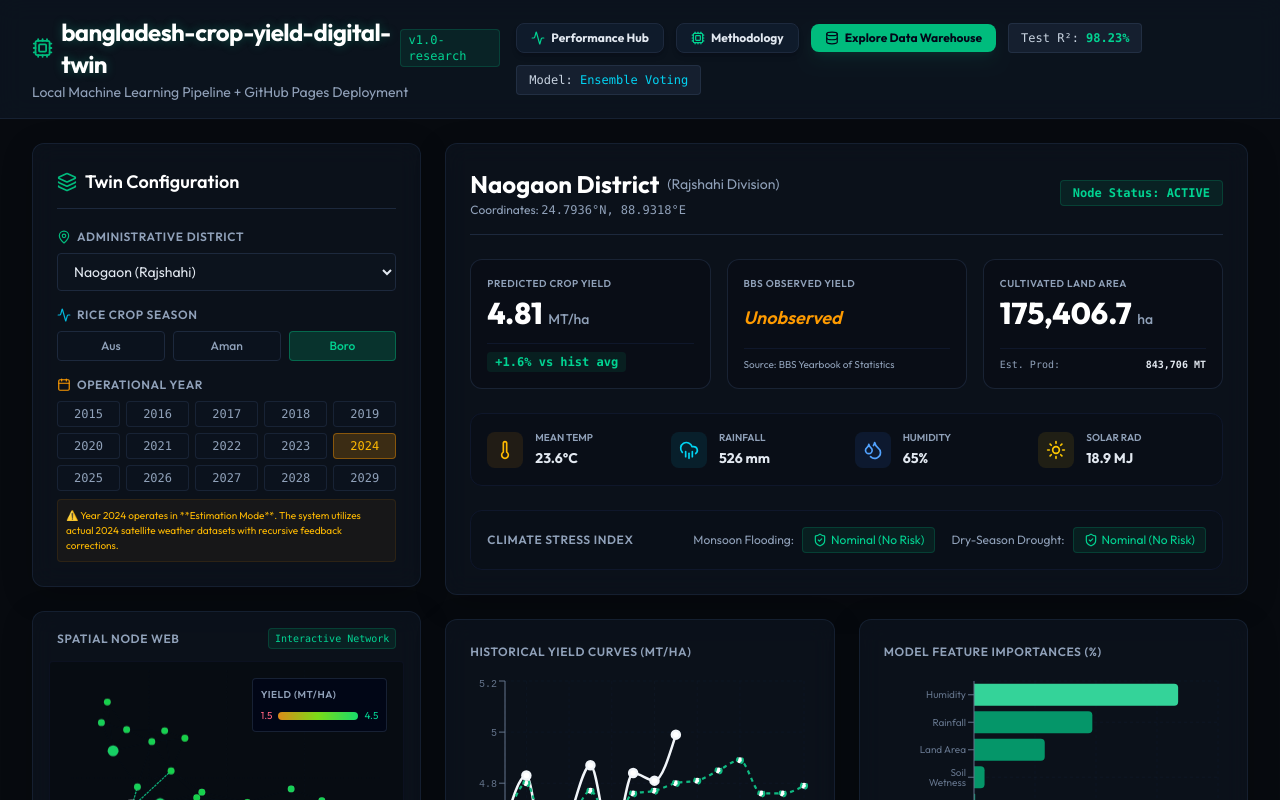
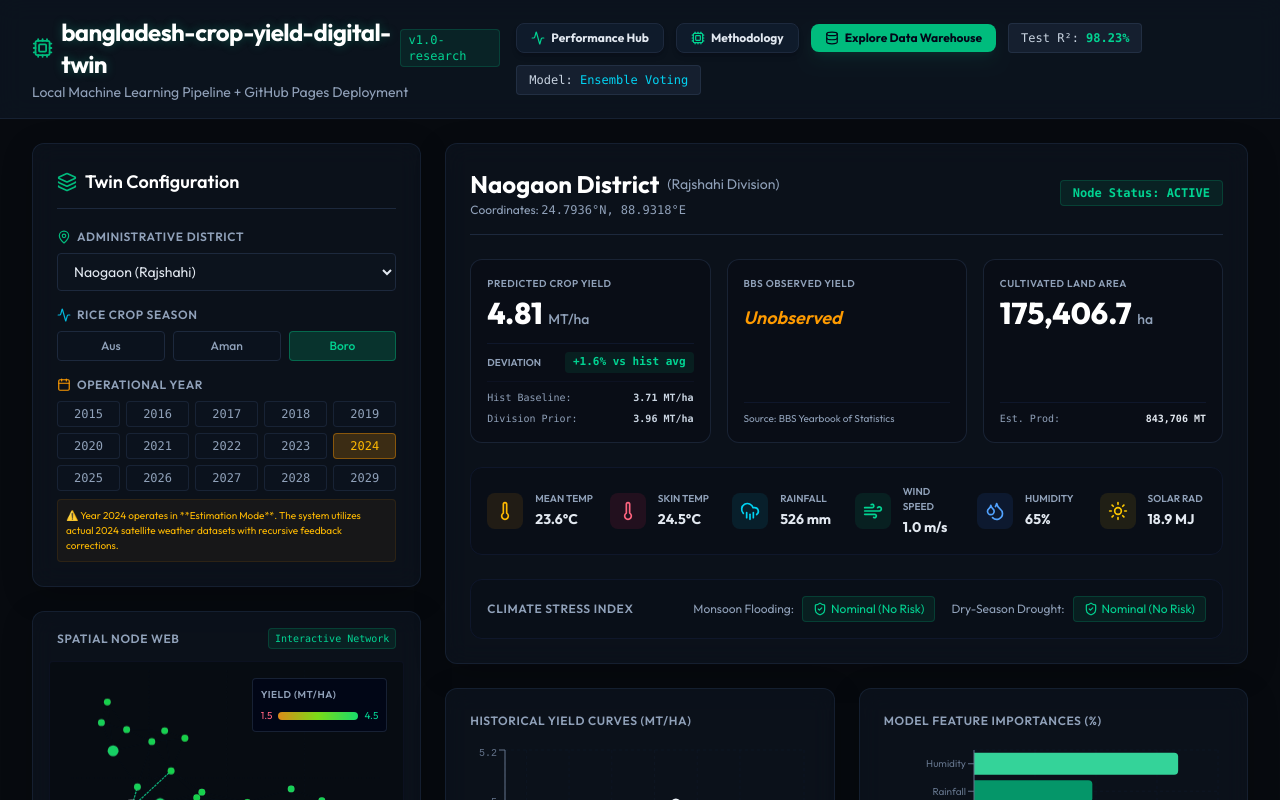
Before and after one commit to tahmidxp96/CropPred, a Next.js app: page / in a window 1280 px wide. Shown: the top 800 px of the page. Built offline with nearby package versions, Linux system fonts and the light colour scheme.

Commit message:
Expose Wind Speed, Skin Temp, Historical Baseline, and Division Prior directly in the home district dashboard layout

```diff
--- a/app/page.js
+++ b/app/page.js
@@ -8,7 +8,7 @@ import {
 } from "recharts";
 import {
   Activity, MapPin, Calendar, CloudRain, Sun, Thermometer, Droplets,
-  AlertTriangle, ShieldCheck, Database, Info, Layers, RefreshCw, Cpu
+  AlertTriangle, ShieldCheck, Database, Info, Layers, RefreshCw, Cpu, Wind
 } from "lucide-react";
 
 export default function DigitalTwinDashboard() {
@@ -473,16 +473,29 @@ export default function DigitalTwinDashboard() {
                         <span className="text-sm font-medium text-slate-400">MT/ha</span>
                       </span>
                     </div>
-                    <div className="mt-3 flex items-center gap-2 pt-2 border-t border-slate-900">
+                    <div className="mt-3 pt-2 border-t border-slate-900">
+                      <div className="flex justify-between items-center">
+                        <span className="text-[10px] text-slate-400 uppercase font-semibold">Deviation</span>
                         {deviation >= 0 ? (
-                        <span className="text-xs text-emerald-400 bg-emerald-500/10 px-2 py-0.5 rounded font-mono font-semibold">
+                          <span className="text-[11px] text-emerald-400 bg-emerald-500/10 px-2 py-0.5 rounded font-mono font-semibold">
                             +{deviation.toFixed(1)}% vs hist avg
                           </span>
                         ) : (
-                        <span className="text-xs text-rose-400 bg-rose-500/10 px-2 py-0.5 rounded font-mono font-semibold">
+                          <span className="text-[11px] text-rose-400 bg-rose-500/10 px-2 py-0.5 rounded font-mono font-semibold">
                             {deviation.toFixed(1)}% vs hist avg
                           </span>
                         )}
+                      </div>
+                      <div className="mt-2 flex flex-col gap-1.5 text-[10px] text-slate-400 font-mono border-t border-slate-900/60 pt-2">
+                        <div className="flex justify-between">
+                          <span>Hist Baseline:</span>
+                          <span className="text-slate-300 font-bold">{selectedRecord.historical_baseline.toFixed(2)} MT/ha</span>
+                        </div>
+                        <div className="flex justify-between">
+                          <span>Division Prior:</span>
+                          <span className="text-slate-300 font-bold">{selectedRecord.division_prior.toFixed(2)} MT/ha</span>
+                        </div>
+                      </div>
                     </div>
                   </div>
 
@@ -525,7 +538,7 @@ export default function DigitalTwinDashboard() {
                 </div>
 
                 {/* Secondary Weather Metric Grid */}
-                <div className="grid grid-cols-2 sm:grid-cols-4 gap-4 bg-[#090d16]/40 p-4 rounded-xl border border-slate-900">
+                <div className="grid grid-cols-2 sm:grid-cols-3 md:grid-cols-6 gap-4 bg-[#090d16]/40 p-4 rounded-xl border border-slate-900">
                   <div className="flex items-center gap-3">
                     <div className="bg-amber-500/10 text-amber-400 p-2 rounded-lg">
                       <Thermometer className="w-5 h-5" />
@@ -537,12 +550,32 @@ export default function DigitalTwinDashboard() {
                   </div>
 
                   <div className="flex items-center gap-3">
+                    <div className="bg-rose-500/10 text-rose-400 p-2 rounded-lg">
+                      <Thermometer className="w-5 h-5" />
+                    </div>
+                    <div>
+                      <span className="text-[10px] uppercase text-slate-400 block font-semibold">Skin Temp</span>
+                      <span className="text-sm font-bold text-slate-200">{selectedRecord.earth_skin_temp}°C</span>
+                    </div>
+                  </div>
+
+                  <div className="flex items-center gap-3">
                     <div className="bg-cyan-500/10 text-cyan-400 p-2 rounded-lg">
                       <CloudRain className="w-5 h-5" />
                     </div>
                     <div>
                       <span className="text-[10px] uppercase text-slate-400 block font-semibold">Rainfall</span>
                       <span className="text-sm font-bold text-slate-200">{selectedRecord.rain_mm.toFixed(0)} mm</span>
+                    </div>
+                  </div>
+
+                  <div className="flex items-center gap-3">
+                    <div className="bg-emerald-500/10 text-emerald-400 p-2 rounded-lg">
+                      <Wind className="w-5 h-5" />
+                    </div>
+                    <div>
+                      <span className="text-[10px] uppercase text-slate-400 block font-semibold">Wind Speed</span>
+                      <span className="text-sm font-bold text-slate-200">{selectedRecord.wind_speed.toFixed(1)} m/s</span>
                     </div>
                   </div>
 
```
Lines whose indentation alone changed are shown as unchanged.
